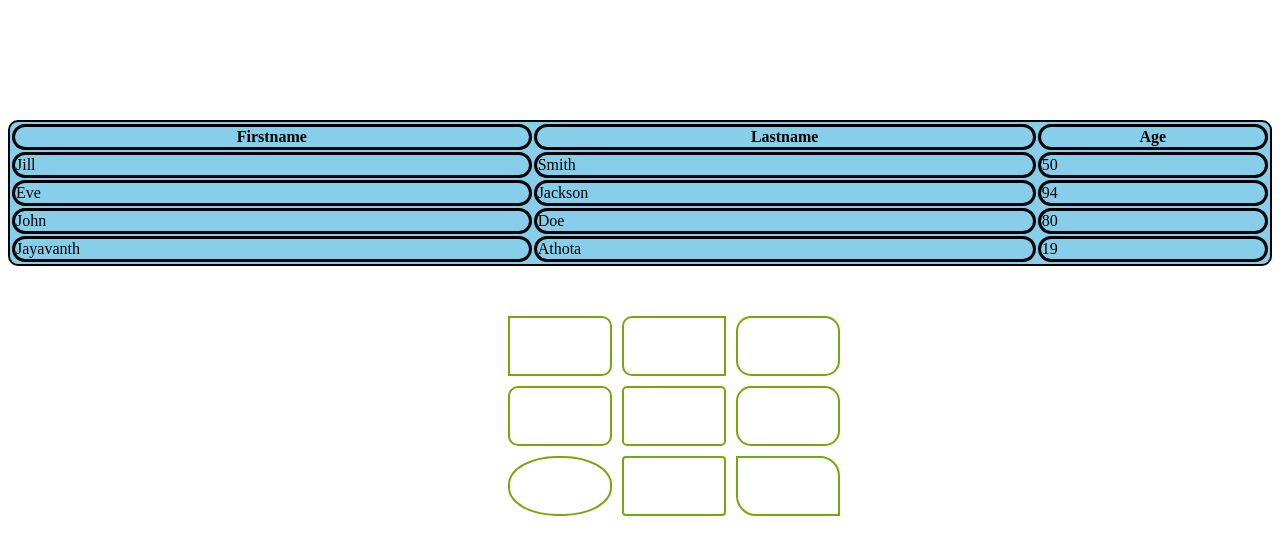
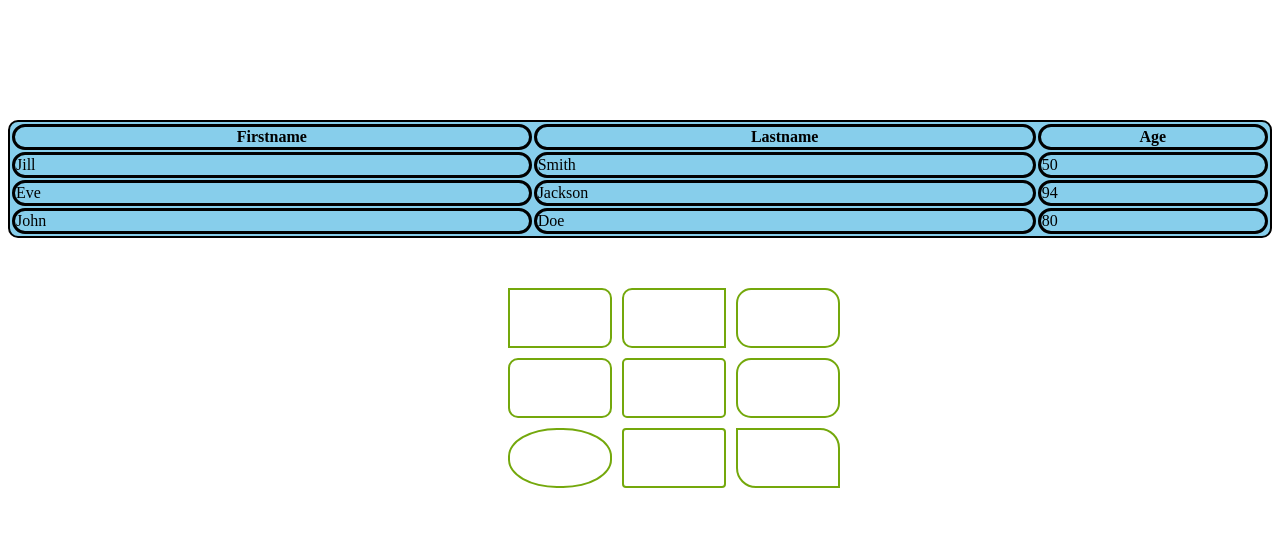
Before and after one commit to Karthik8744/Full-Stack, a plain HTML site: page csstasks/task1.html in a window 1280 px wide. Drawn offline with Linux system fonts and the light colour scheme.

Commit message:
table changes

```diff
--- a/csstasks/task1.html
+++ b/csstasks/task1.html
@@ -88,12 +88,7 @@
                 <td>John</td>
                 <td>Doe</td>
                 <td>80</td>
-            </tr> <tr>
-                <td>Jayavanth</td>
-                <td>Athota</td>
-                <td>19</td>
             </tr>
-
         </table>
 
     </div>
```
